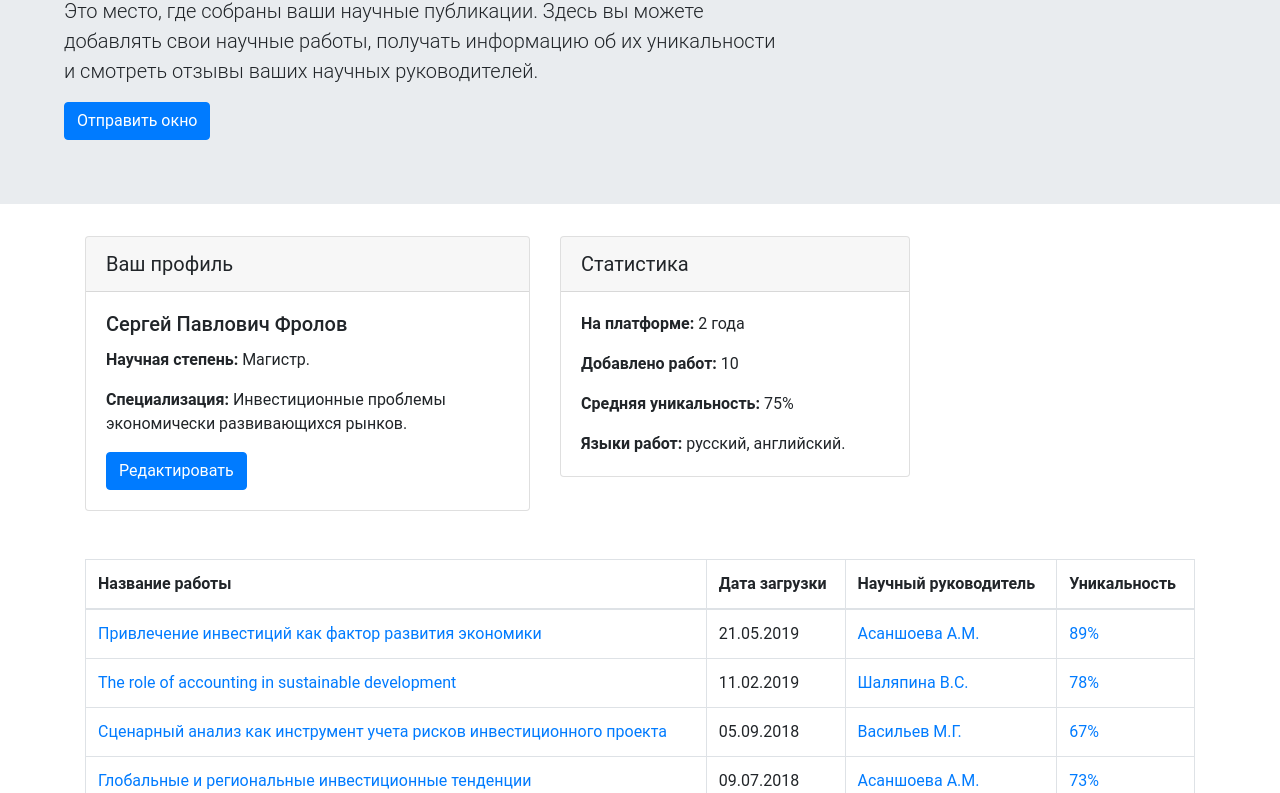
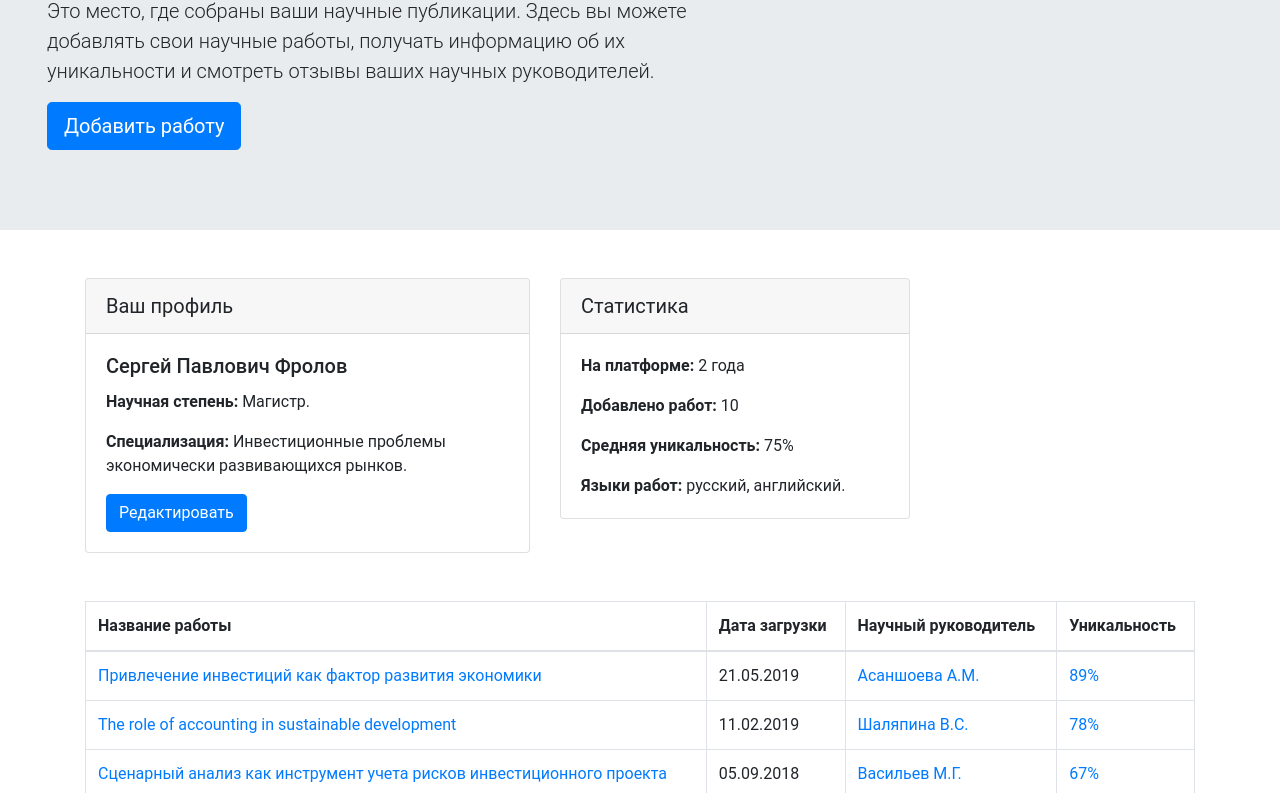
Before and after one commit to Nerials/portfolio, a plain HTML site: page index.html in a window 1280 px wide. Shown: the part 199-992 px from the top of the page. Drawn offline with nearby package versions, Linux system fonts and the light colour scheme.

Commit message:
Update index.html

```diff
--- a/index.html
+++ b/index.html
@@ -14,7 +14,7 @@
         crossorigin="anonymous"></script>
 
     <link rel="stylesheet" href="css/style.css">
-    <title>Hello, world!</title>
+    <title>Личный кабинет</title>
 </head>
 
 <body>
@@ -39,17 +39,20 @@
 
         </nav>
     </header>
-    <div class="jumbotron jumbotron-fluid ">
-        <div class="container col-sm-6 col-xl-7 col-md-11">
+    <div class="jumbotron rounded-0 ">
+        <div class="containder-fluid col-xl-7 col-sm-6 col-md-11">
             <h1 class="display-4">Портфолио</h1>
             <p class="lead">Это место, где собраны ваши научные публикации. Здесь вы можете добавлять свои научные
                 работы, получать информацию об их уникальности и смотреть отзывы ваших научных руководителей.</p>
-            <button type="button" class="btn btn-primary">Отправить окно</button>
+            <p class="lead">
+                <a class="btn btn-primary btn-lg" href="#" role="button">Добавить работу</a>
+            </p>
         </div>
     </div>
 
-    <div class="container mb-5">
-        <div class="row mb-4">
+
+    <div class="container mb-5 pt-3">
+        <div class="row mb-2">
             <div class="col-sm-6 col-xl-5 col-md-7">
                 <div class="card">
                     <div class="card-header">Ваш профиль</div>
@@ -62,7 +65,7 @@
                     </div>
                 </div>
             </div>
-            <div class="col-sm-6 col-xl-4 col-md-5">
+            <div class="col-sm-6 col-xl-4 col-md-5 ccard">
                 <div class="card">
                     <div class="card-header">Статистика</div>
                     <div class="card-body">
@@ -76,7 +79,7 @@
         </div>
     </div>
     <div class="container">
-        <table class="table table-bordered table-responsive-sm col-sm-6 col-md-12 col-xl-12">
+        <table class="table table-bordered table-responsive-sm col-sm-6 col-md-12 col-xl-12 mb-5">
             <thead>
                 <tr>
                     <th scope="col">Название работы</th>
@@ -157,6 +160,6 @@
             <p class="mb-0">© Научный личный кабинет. Все права защищены</p>
         </div>
     </footer>
-
+</body>
 
 </html>
```
